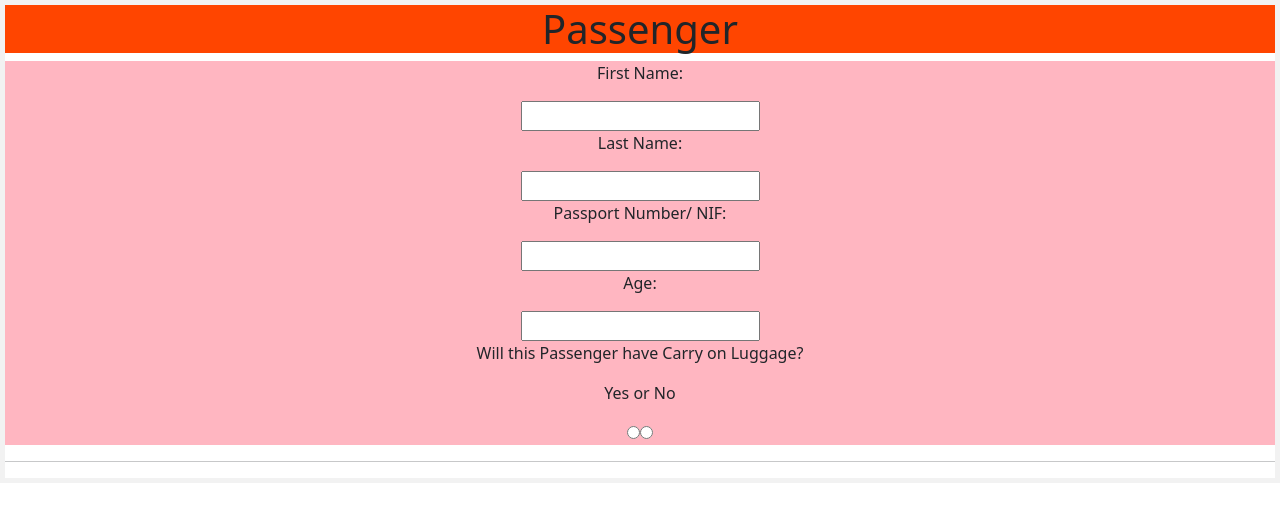
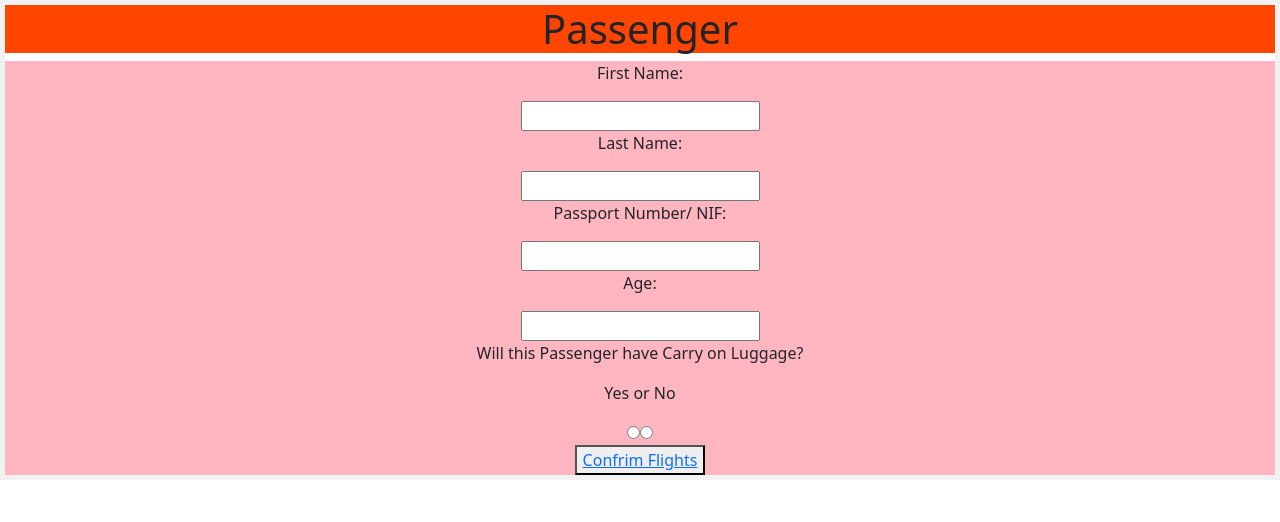
Before and after one commit to mandrei06/airlineBookingProject, a React (Create React App) app in the folder airline-frontend/airline-frontend/: page /passenger in a window 1280 px wide. Shown: the top 522 px of the page. Built offline with nearby package versions, Linux system fonts and the light colour scheme.

Commit message:
End of Thursday

```diff
--- a/airline-frontend/airline-frontend/src/App.js
+++ b/airline-frontend/airline-frontend/src/App.js
@@ -3,9 +3,7 @@ import React from "react";
 import FlightApp from "./components/FlightApp";
 import PassengerInfo from "./components/PassengerInfo";
 import "bootstrap/dist/css/bootstrap.min.css";
-import Navbar from "react-bootstrap/Navbar";
-import Container from "react-bootstrap/Container";
-import Nav from "react-bootstrap/Nav";
+import ConformationPage from "./components/ConformationPage"
 
 import {
   BrowserRouter as Router,
@@ -25,6 +23,8 @@ function App() {
             element={<PassengerInfo></PassengerInfo>}></Route>
            <Route path="/"
             element={<FlightApp></FlightApp>}></Route>
+            <Route path="conformation"
+            element={<ConformationPage></ConformationPage>}></Route>
           </Routes>
         </BrowserRouter>
     </React.Fragment>
--- a/airline-frontend/airline-frontend/src/components/FlightApp.js
+++ b/airline-frontend/airline-frontend/src/components/FlightApp.js
@@ -257,7 +257,6 @@ export default class FlightApp extends React.Component {
                   </div>
                 </div>
                 <button type="submit" onClick={this.postForm}>
-                <Link to="/passenger"></Link>
                 <Link to="/passenger">Find Flights</Link>
                 </button>
               </div>
--- a/airline-frontend/airline-frontend/src/components/PassengerInfo.js
+++ b/airline-frontend/airline-frontend/src/components/PassengerInfo.js
@@ -1,4 +1,5 @@
 import React from "react";
+import { Link } from "react-router-dom";
 
 const PassengerInfo = () => {
   return (
@@ -55,9 +56,11 @@ const PassengerInfo = () => {
                 <input type="radio" name="luggage" value="no"></input>
                 <br></br>
               </div>
+          <button type="submit">
+                <Link to="/conformation">Confrim Flights</Link>
+                </button>
             </div>
           </div>
-          <hr />
         </form>
       </section>
     </React.Fragment>
```
